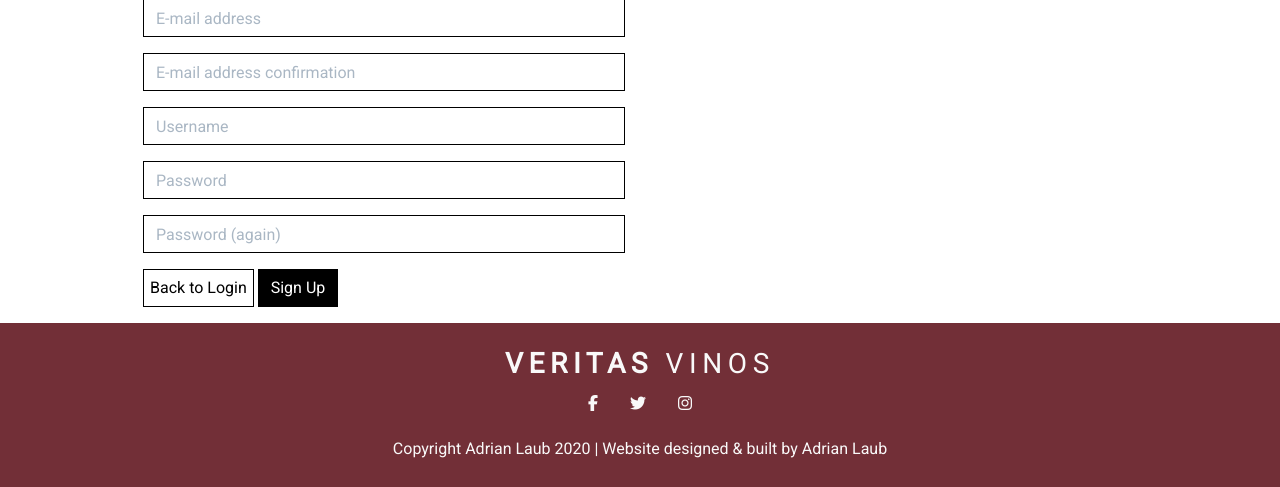
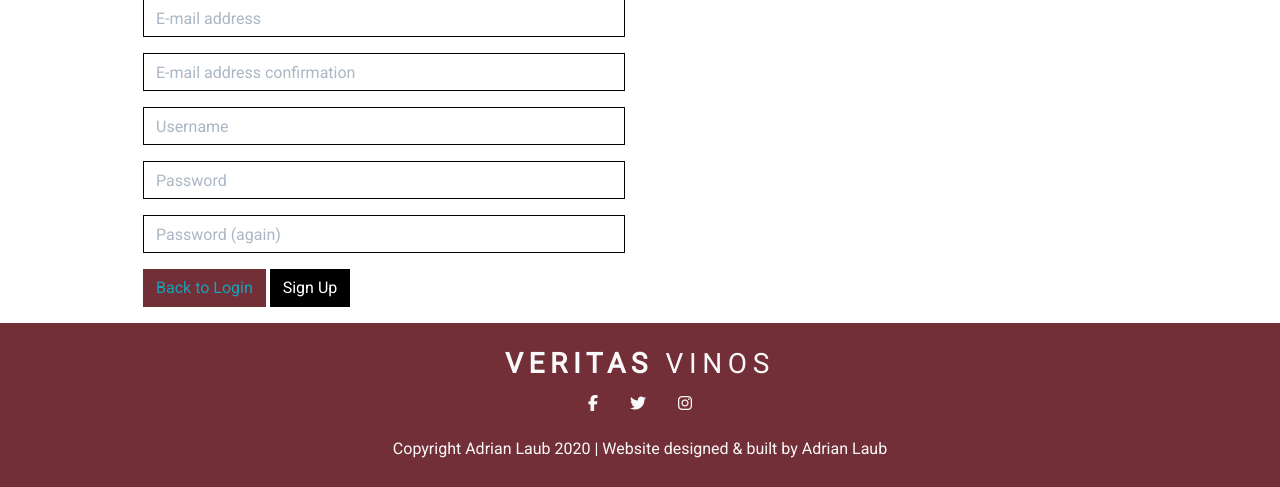
Before and after one commit to Code-Institute-Submissions/veritas_vinos, a Django app: page /accounts/signup/ in a window 1280 px wide. Shown: the part 313-800 px from the top of the page. Run offline with Django 3.2, Linux system fonts and the light colour scheme; some libraries are stand-ins or nearby versions.

Commit message:
Button color updated

```diff
--- a/templates/allauth/account/login.html
+++ b/templates/allauth/account/login.html
@@ -43,7 +43,7 @@ for a {{ site_name }} account and sign in below:{% endblocktrans %}</p>
   <input type="hidden" name="{{ redirect_field_name }}" value="{{ redirect_field_value }}" />
   {% endif %}
   <a class="btn btn-outline-black rounded-0" href="{% url 'home' %}">Home</a>
-  <button class="primaryAction" type="submit">{% trans "Sign In" %}</button>
+  <button class="primaryAction btn-wine" type="submit">{% trans "Sign In" %}</button>
   <p class="mt-2">
     <a class="button secondaryAction" href="{% url 'account_reset_password' %}">{% trans "Forgot Password?" %}</a>
   </p>
--- a/templates/allauth/account/password_reset.html
+++ b/templates/allauth/account/password_reset.html
@@ -19,7 +19,7 @@
     <form method="POST" action="{% url 'account_reset_password' %}" class="password_reset">
         {% csrf_token %}
         {{ form|crispy }}
-        <a class="btn btn-outline-black rounded-0" href="{% url 'account_login' %}">Back to Login</a>
+        <a class="btn btn-wine rounded-0" href="{% url 'account_login' %}">Back to Login</a>
         <input type="submit" value="{% trans 'Reset My Password' %}" />
     </form>
 
--- a/templates/allauth/account/signup.html
+++ b/templates/allauth/account/signup.html
@@ -17,7 +17,7 @@
   {% if redirect_field_value %}
   <input type="hidden" name="{{ redirect_field_name }}" value="{{ redirect_field_value }}" />
   {% endif %}
-  <a class="btn btn-outline-black rounded-0" href="{% url 'account_login' %}">Back to Login</a>
+  <a class="btn btn-wine rounded-0" href="{% url 'account_login' %}">Back to Login</a>
   <button type="submit">{% trans "Sign Up" %}</button>
   <div class="mb-2"></div>
 </form>
```
